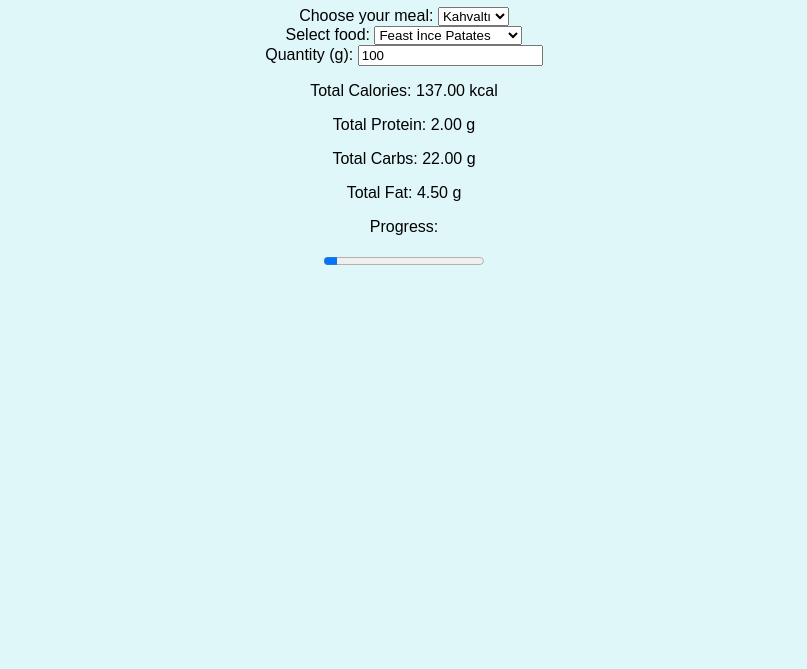
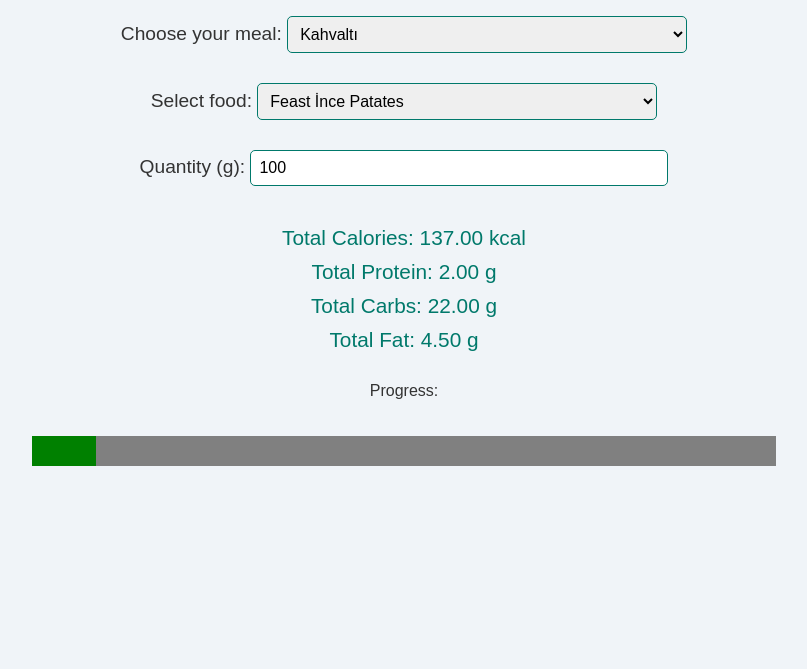
Before and after one commit to kaanote3/keto-simu, a plain HTML site: page index.html in a window 1280 px wide. Shown: the part 131-800 px from the top of the page, without its empty margins (236-1043 px from the left). Drawn offline with Linux system fonts and the light colour scheme.

Commit message:
Update style.css

```diff
--- a/style.css
+++ b/style.css
@@ -1,9 +1,102 @@
+/* Genel Stil Ayarları */
 body {
-    font-family: Arial, sans-serif;
-    background-color: #e0f7fa;
+    font-family: 'Arial', sans-serif;
+    background-color: #f0f4f8; /* Açık mavi ton */
+    color: #333;
     text-align: center;
-    padding: 50px;
+    padding: 20px;
+    margin: 0;
 }
+
+/* Başlık */
 h1 {
+    color: #00796b; /* Yeşil/mavi ton */
+    font-size: 3rem;
+    margin-top: 30px;
+}
+
+/* Yiyecek Seçimi ve Miktar */
+.meal-selector, .food-selection, .quantity {
+    margin-top: 20px;
+    margin-bottom: 20px;
+    font-size: 1.2rem;
+}
+
+#meal, #food, #quantity {
+    padding: 8px;
+    font-size: 1rem;
+    border-radius: 5px;
+    border: 1px solid #00796b;
+    width: 50%;
+    max-width: 400px;
+    margin-top: 10px;
+}
+
+/* Butonlar */
+button {
+    background-color: #00796b;
+    color: white;
+    border: none;
+    padding: 10px 20px;
+    font-size: 1.2rem;
+    border-radius: 5px;
+    cursor: pointer;
+    margin-top: 20px;
+}
+
+button:hover {
+    background-color: #004d40;
+}
+
+/* İstatistikler */
+.output {
+    margin-top: 40px;
+    font-size: 1.3rem;
     color: #00796b;
 }
+
+.output p {
+    margin: 10px;
+}
+
+.progress-bar {
+    width: 60%;
+    margin: 30px auto;
+}
+
+/* Öğün Seçim Dropdown */
+select {
+    padding: 10px;
+    border-radius: 5px;
+    border: 1px solid #00796b;
+    font-size: 1.1rem;
+    width: 50%;
+    max-width: 400px;
+}
+
+/* Progress Bar */
+progress {
+    width: 100%;
+    height: 30px;
+    border-radius: 10px;
+    margin-top: 20px;
+    background-color: #ddd;
+}
+
+progress[value] {
+    background-color: #00796b;
+}
+
+/* Animasyon ve Logo */
+@keyframes fadeIn {
+    0% { opacity: 0; }
+    100% { opacity: 1; }
+}
+
+.logo {
+    margin-top: 50px;
+    animation: fadeIn 2s ease-in;
+    max-width: 200px;
+    display: block;
+    margin: 50px auto;
+}
```
